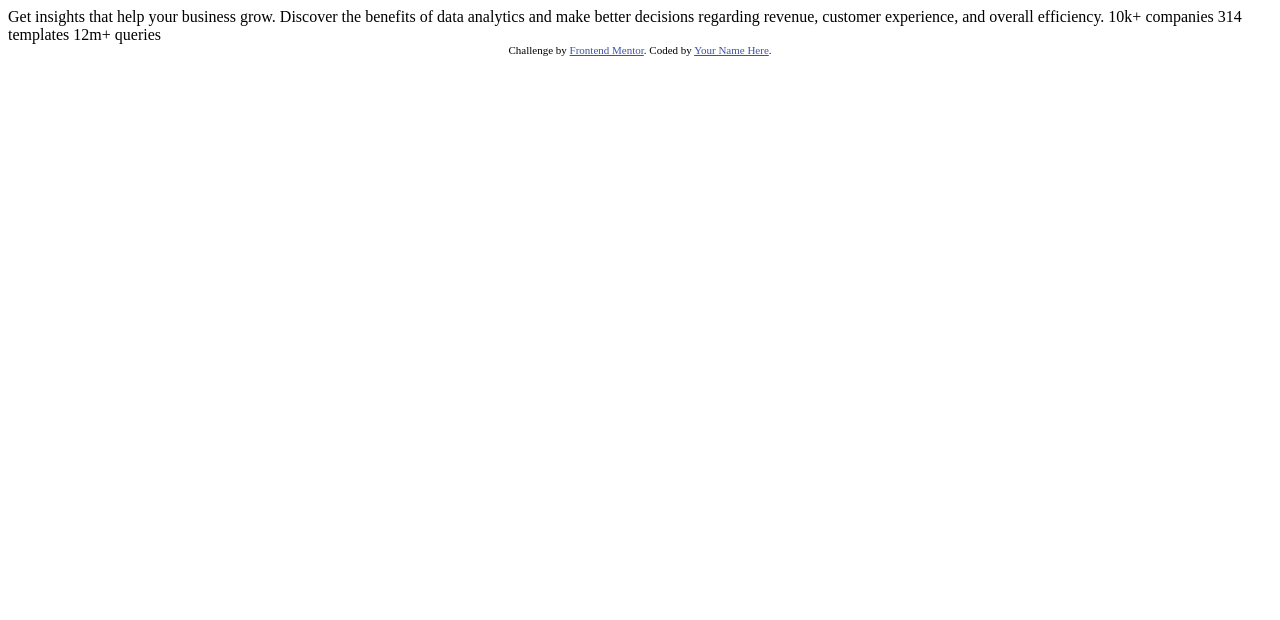
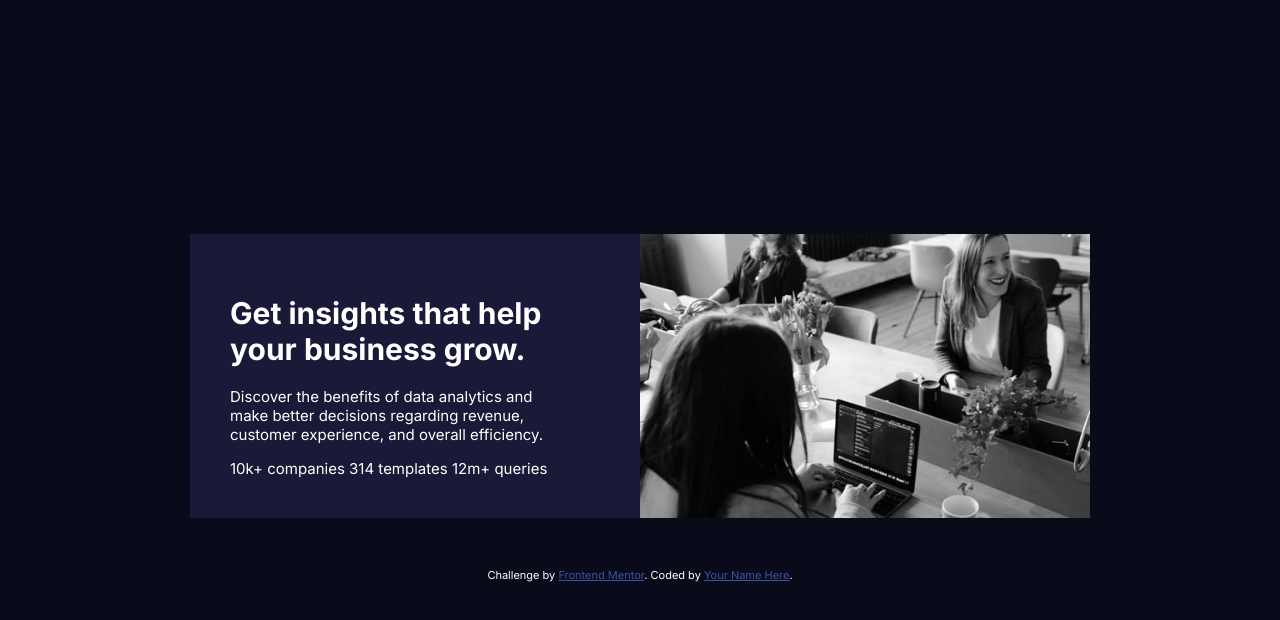
Before and after one commit to grig9/stats-preview-card-component, a plain HTML site: page index.html in a window 1280 px wide. Drawn offline with Linux system fonts and the light colour scheme.

Commit message:
edit html

```diff
--- a/index.html
+++ b/index.html
@@ -1,33 +1,40 @@
 <!DOCTYPE html>
 <html lang="en">
-<head>
-  <meta charset="UTF-8">
-  <meta name="viewport" content="width=device-width, initial-scale=1.0"> <!-- displays site properly based on user's device -->
+  <head>
+    <meta charset="UTF-8" />
+    <meta name="viewport" content="width=device-width, initial-scale=1.0" />
+    <!-- displays site properly based on user's device -->
 
-  <link rel="icon" type="image/png" sizes="32x32" href="./images/favicon-32x32.png">
+    <link
+      rel="icon"
+      type="image/png"
+      sizes="32x32"
+      href="./images/favicon-32x32.png"
+    />
 
-  <title>Frontend Mentor | Stats preview card component</title>
+    <link rel="stylesheet" href="build/main.css" />
+    <title>Frontend Mentor | Stats preview card component</title>
+  </head>
+  <body>
+    <main>
+      <div class="card">
+        <div class="col-1 col">
+          <h1>Get insights that help your business grow.</h1>
+          <p>
+            Discover the benefits of data analytics and make better decisions
+            regarding revenue, customer experience, and overall efficiency.
+          </p>
+          <div>10k+ companies 314 templates 12m+ queries</div>
+        </div>
+        <div class="col-2 col"></div>
+      </div>
+    </main>
 
-  <!-- Feel free to remove these styles or customise in your own stylesheet 👍 -->
-  <style>
-    .attribution { font-size: 11px; text-align: center; }
-    .attribution a { color: hsl(228, 45%, 44%); }
-  </style>
-</head>
-<body>
-
-  Get insights that help your business grow.
-
-  Discover the benefits of data analytics and make better decisions regarding revenue, customer
-  experience, and overall efficiency.
-
-  10k+ companies
-  314 templates
-  12m+ queries
-
-  <div class="attribution">
-    Challenge by <a href="https://www.frontendmentor.io?ref=challenge" target="_blank">Frontend Mentor</a>.
-    Coded by <a href="#">Your Name Here</a>.
-  </div>
-</body>
+    <footer class="attribution">
+      Challenge by
+      <a href="https://www.frontendmentor.io?ref=challenge" target="_blank"
+        >Frontend Mentor</a
+      >. Coded by <a href="#">Your Name Here</a>.
+    </footer>
+  </body>
 </html>
--- /dev/null
+++ b/sass/main.scss
@@ -0,0 +1,53 @@
+@import url('https://fonts.googleapis.com/css2?family=Inter:wght@400;700&family=Lexend+Deca&display=swap');
+
+$fonts: 'Inter', 'Lexend Deca', sans-serif;
+$font-size: 15px;
+
+
+$very-dark-blue: hsl(233, 47%, 7%); // (main background)
+$dark-desaturated-blue: hsl(244, 38%, 16%); // (card background)
+$soft-violet: hsl(277, 64%, 61%); // (accent)
+
+$white: hsl(0, 0%, 100%); // (main heading, stats)
+$slightly-transparent-white: hsla(0, 0%, 100%, 0.75); // (main paragraph)
+$slightly-transparent-white: hsla(0, 0%, 100%, 0.6); // (stat headings)
+
+body {
+  display: flex;
+  flex-direction: column;
+  justify-content: center;
+  align-items: center;
+  height: 100vh;
+  font-family: $fonts;
+  color: $white;
+  font-size: $font-size;
+  background-color: $very-dark-blue;
+}
+
+.card {
+  display: grid;
+  grid-template-columns: repeat(2, 450px);
+  grid-template-rows: 1rf;
+  background-color: $dark-desaturated-blue;
+}
+
+.col-1 {
+  padding: 40px 80px 40px 40px;
+  grid-column: 1 / span 1;
+}
+
+.col-2 {
+  grid-column: 2 / span 1;
+  background: no-repeat center / cover url('/images/image-header-desktop.jpg');
+}
+
+
+
+.attribution {
+  margin-top: 50px;
+  font-size: 11px;
+  text-align: center;
+}
+.attribution a {
+  color: hsl(228, 45%, 44%);
+}
```
Also changed, not shown: build/main.css (added), 1 other file.
